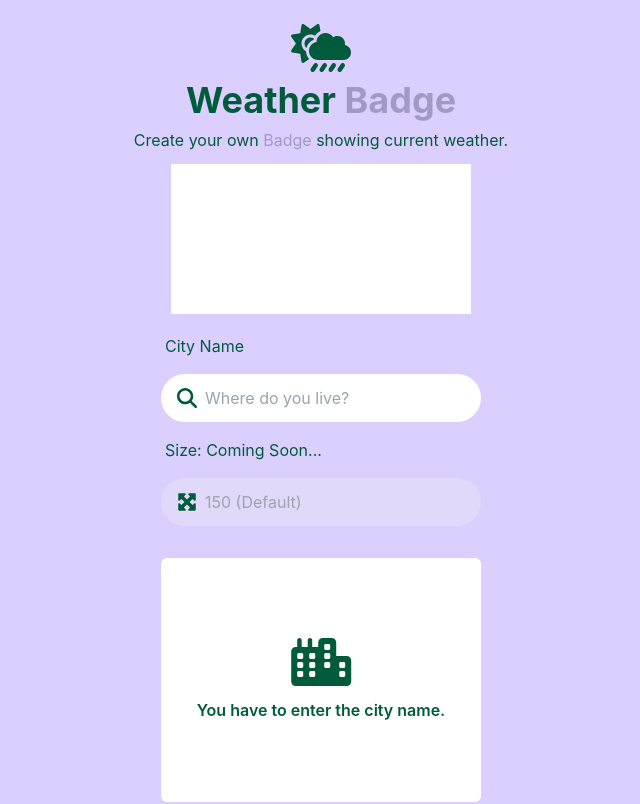
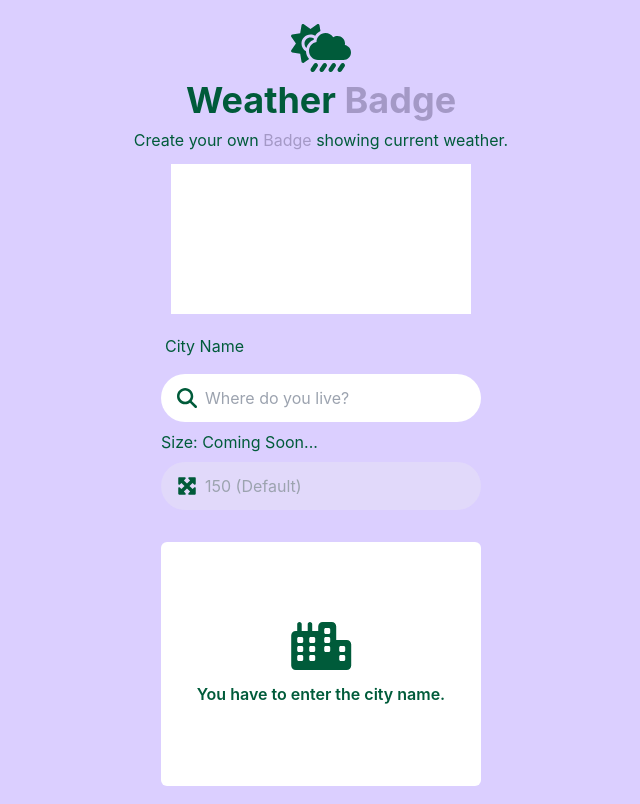
Before and after one commit to eomgerm/weather-badge, a Next.js app: page / in a window 1280 px wide. Shown: the top 804 px of the page, without its empty margins (319-959 px from the left). Built offline with nearby package versions, Linux system fonts and the light colour scheme.

Commit message:
사이즈 조절 기능 추가 예정

```diff
--- a/components/SizeInput.tsx
+++ b/components/SizeInput.tsx
@@ -9,7 +9,7 @@ type SizeInputProps = {
 const SizeInput: NextPage<SizeInputProps> = ({ onChange }: SizeInputProps) => {
   return (
     <>
-      <label className="label">Size: Coming Soon...</label>
+      <label>Size: Coming Soon...</label>
       <div className="relative">
         <FontAwesomeIcon icon={faMaximize} size="lg" className="absolute top-3.5 left-4" />
         <input
```
